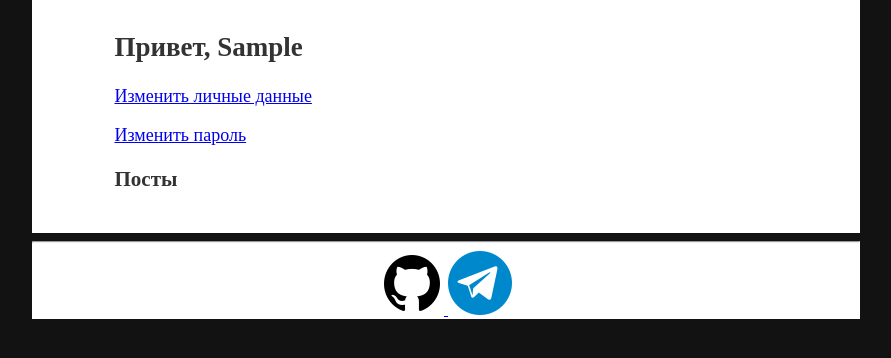
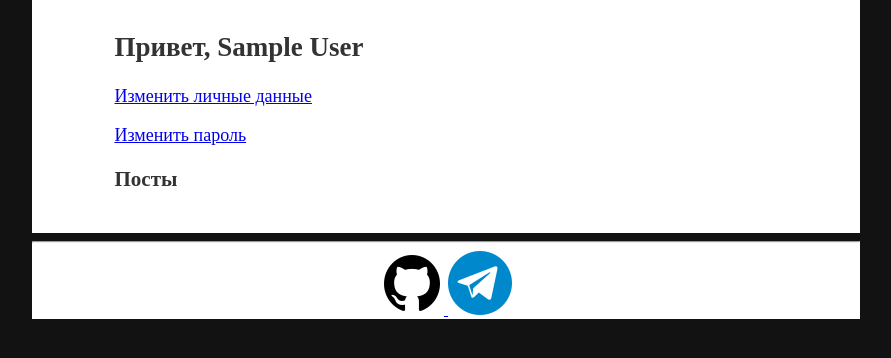
Before and after one commit to fevse/talkandtell, a Django app: page /blog/accounts/profile/ in a window 1280 px wide. Shown: the part 180-538 px from the top of the page, without its empty margins (194-1085 px from the left). Run offline with Django 4.2, Linux system fonts and the light colour scheme; the visitor is signed in with stand-in values (Sample User, id 1); data that the repository does not hold is empty.

Commit message:
update profile page

```diff
--- a/blog/templates/blog/profile.html
+++ b/blog/templates/blog/profile.html
@@ -5,7 +5,7 @@
 
 
 {% if user.first_name and user.last_name %}
-<h2>Привет, {{ user.first_name }}</h2>
+<h2>Привет, {{ user.first_name }} {{ user.last_name }}</h2>
 {% else %}
 <h2>Привет, {{ user.username }}</h2>
 {% endif %}
```
